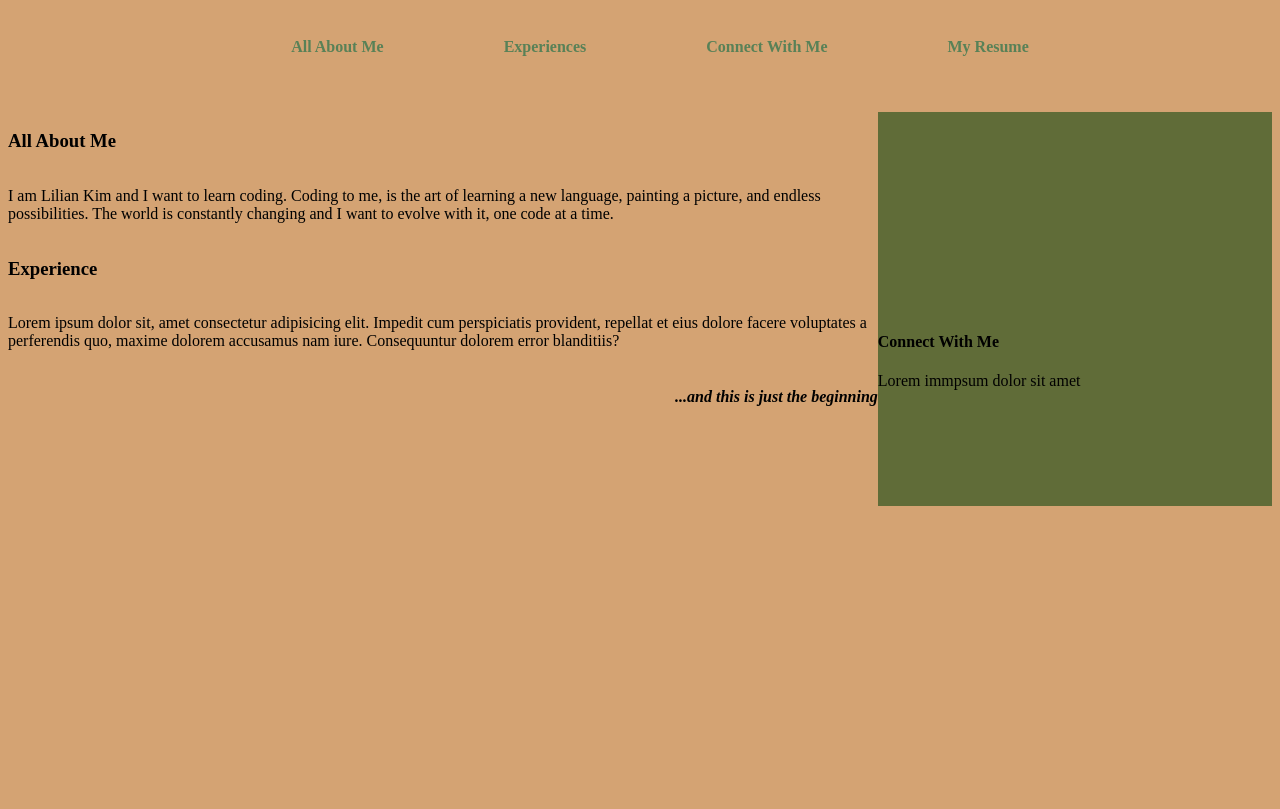
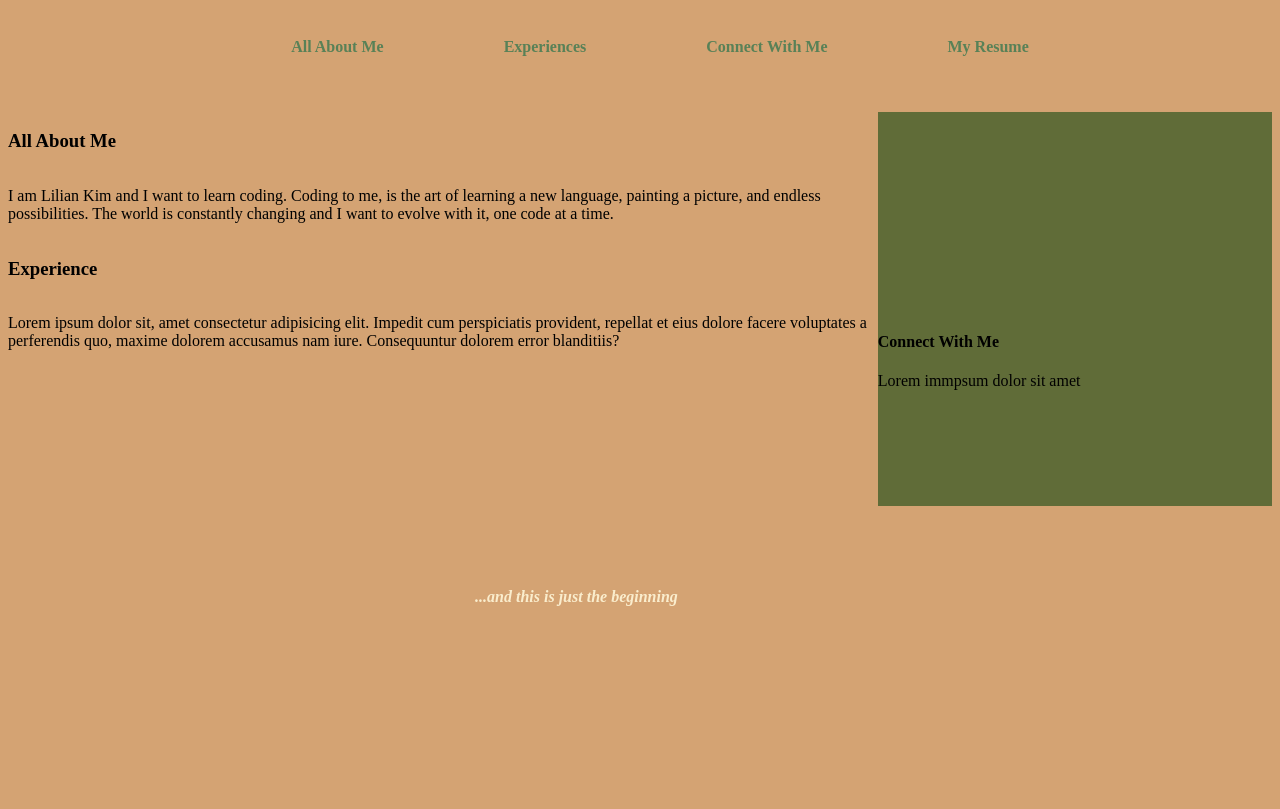
Before and after one commit to liliankim/homework-2, a plain HTML site: page index.html in a window 1280 px wide. Shown: the part 443-1252 px from the top of the page. Before the commit the page ends 949 px from the top, so only its background shows below. Drawn offline with Linux system fonts and the light colour scheme.

Commit message:
changed footer font and height

```diff
--- a/style.css
+++ b/style.css
@@ -52,9 +52,14 @@ justify-content: center;
 }
 
 #goodbye{
+    color: #faedcd;
     font-style: italic;
     font-family: serif;
     float:right;
-    height: 200%
+    height: 150%;
     padding: 200px;
+
 }
+
+
+}
```
